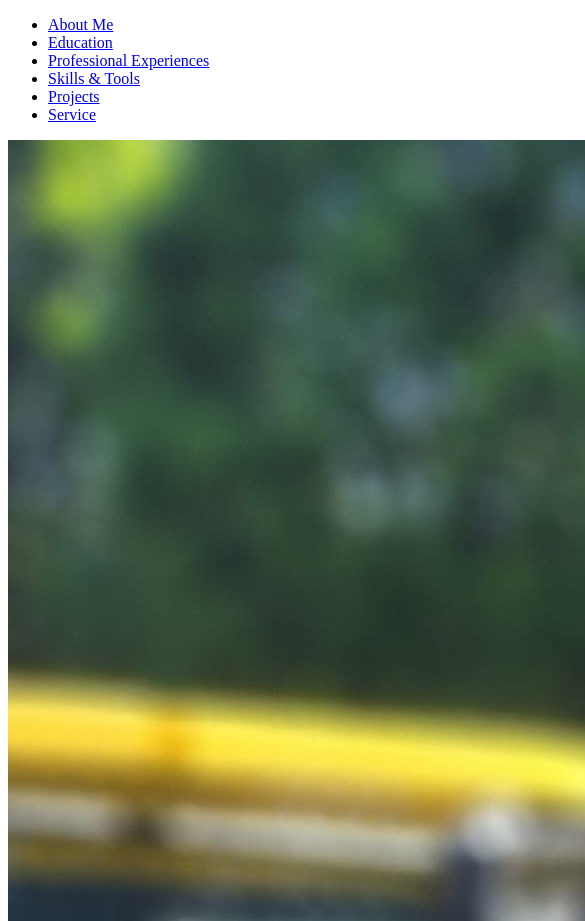
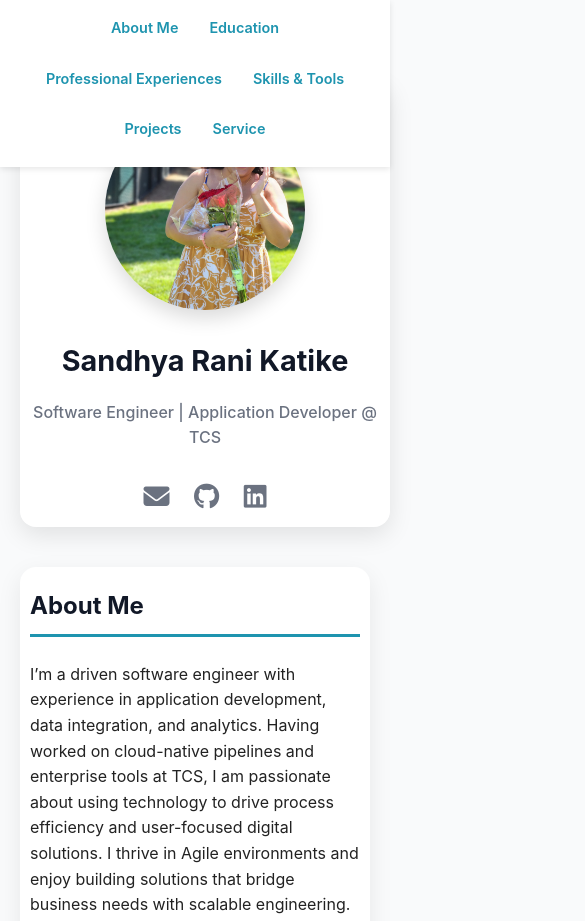
Before and after one commit to sandhyakatike/sandhyakatike.github.io, a plain HTML site: page index.html in a window 390 px wide. Shown: the top 921 px of the page, 585 px wide, since content can reach past the window. Drawn offline with Linux system fonts and the light colour scheme.

Commit message:
Update index.html

```diff
--- a/index.html
+++ b/index.html
@@ -12,6 +12,180 @@
     <link href="https://fonts.googleapis.com/css2?family=Roboto:wght@400;700&display=swap" rel="stylesheet">
     <!-- Styles remain unchanged -->
 </head>
+    <style>
+        <style>
+      @import url('https://fonts.googleapis.com/css2?family=Inter:wght@400;700&display=swap');
+      * { box-sizing: border-box; }
+      body {
+        margin: 0;
+        font-family: 'Inter', 'Roboto', sans-serif;
+        background: #f9fafb;
+        color: #222;
+        line-height: 1.6;
+        font-size: 16px;
+      }
+      a {
+        color: #1e94af;
+        text-decoration: none;
+        transition: color 0.3s ease;
+      }
+      a:hover { color: #1e94af; text-decoration: none; }
+      nav {
+        background: #fff;
+        box-shadow: 0 2px 6px rgb(0 0 0 / 0.1);
+        position: fixed;
+        width: 100%;
+        top: 0;
+        z-index: 200;
+        padding: 15px 0;
+      }
+      nav ul {
+        display: flex;
+        justify-content: center;
+        gap: 30px;
+        list-style: none;
+        margin: 0;
+        padding: 0;
+      }
+      nav ul li a {
+        font-weight: 600;
+        font-size: 1rem;
+        padding: 5px 10px;
+        border-radius: 8px;
+      }
+      nav ul li a:hover, nav ul li a:focus {
+        background: #1e94af;
+        color: white;
+      }
+      .container {
+        display: flex;
+        padding-top: 70px;
+        max-width: 1200px;
+        margin: 0 auto;
+      }
+      .sidebar {
+        position: sticky;
+        top: 80px;
+        width: 350px;
+        background: #fff;
+        border-radius: 16px;
+        box-shadow: 0 8px 24px rgb(0 0 0 / 0.1);
+        padding: 30px 20px;
+        height: fit-content;
+        margin-right: 40px;
+        text-align: center;
+      }
+      .profile-pic {
+        width: 160px;
+        height: 160px;
+        object-fit: cover;
+        border-radius: 50%;
+        margin-bottom: 20px;
+        box-shadow: 0 8px 20px rgb(0 0 0 / 0.15);
+        transition: transform 0.3s ease;
+      }
+      .profile-pic:hover { transform: scale(1.05); }
+      .sidebar h1 {
+        margin: 0 0 10px;
+        font-weight: 700;
+        font-size: 1.8rem;
+        color: #111827;
+      }
+      .sidebar p {
+        color: #6b7280;
+        font-weight: 500;
+        font-size: 1rem;
+      }
+      .social-icons {
+        margin-top: 25px;
+      }
+      .social-icons a {
+        font-size: 26px;
+        margin: 0 10px;
+        color: #6b7280;
+        transition: color 0.3s ease, transform 0.3s ease;
+      }
+      .social-icons a:hover {
+        color: #1e94af;
+        transform: translateY(-4px);
+      }
+      .content {
+        margin-top: 10px;
+        flex: 1;
+        background: #fff;
+        border-radius: 16px;
+        padding: 40px 50px;
+        box-shadow: 0 8px 24px rgb(0 0 0 / 0.08);
+      }
+      h1, h2, h3 {
+        color: #111827;
+        font-weight: 700;
+        margin-top: 0;
+      }
+      h2 {
+        border-bottom: 3px solid #1e94af;
+        padding-bottom: 8px;
+        margin-bottom: 25px;
+      }
+      h3 {
+        margin-bottom: 12px;
+        color: #1e94af;
+      }
+      ul {
+        padding-left: 20px;
+      }
+      ul li {
+        margin-bottom: 10px;
+      }
+      section {
+        margin-bottom: 60px;
+      }
+      .content a i.fas.fa-link,
+      .content a i.fab.fa-github {
+        margin-right: 6px;
+      }
+      @media (max-width: 900px) {
+        .container {
+          flex-direction: column;
+          padding-top: 70px;
+          padding-left: 20px;
+          padding-right: 20px;
+        }
+        .sidebar {
+          width: 100%;
+          margin-right: 0;
+          margin-bottom: 40px;
+          padding: 50px 20px 20px 20px;
+        }
+        .profile-pic {
+          width: 180px;
+          height: 180px;
+        }
+        .content {
+          padding: 30px 20px;
+        }
+        nav ul {
+          flex-wrap: wrap;
+          gap: 15px;
+        }
+      }
+      @media (max-width: 600px) {
+        .sidebar {
+          padding: 30px 10px 10px 10px;
+        }
+        .profile-pic {
+          width: 200px;
+          height: 200px;
+        }
+        .content {
+          padding: 20px 10px;
+        }
+        nav ul li a {
+          font-size: 0.9rem;
+          padding: 4px 8px;
+        }
+      }
+    </style>
 <body>
     <nav>
         <ul>
```
